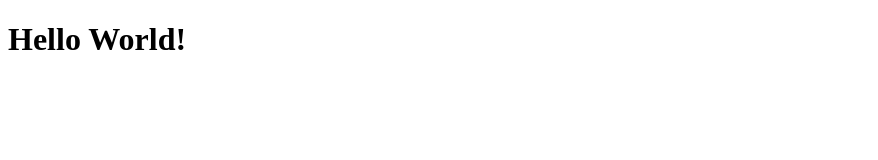
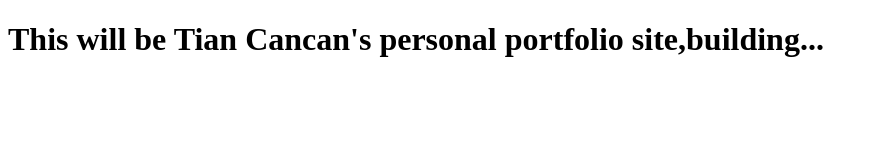
Before and after one commit to tiancancan/tiancancan.github.io, a plain HTML site: page index.html in a window 1280 px wide. Shown: the whole page, without its empty margins (0-878 px from the left). Drawn offline with Linux system fonts and the light colour scheme.

Commit message:
更改了网页内容...

```diff
--- a/index.html
+++ b/index.html
@@ -1,10 +1,10 @@
 <!DOCTYPE html>
 <html>
 <head>
-	<title>My Portfolio</title>
-	<meta charset="utf-8">
+	<title>Tian Cancan</title>
+	<meta http-equiv="Content-Type" charset="utf-8">
 </head>
 <body>
-	<h1>Hello World!</h1>
+	<h1>This will be Tian Cancan's personal portfolio site,building...</h1>
 </body>
 </html>
```
